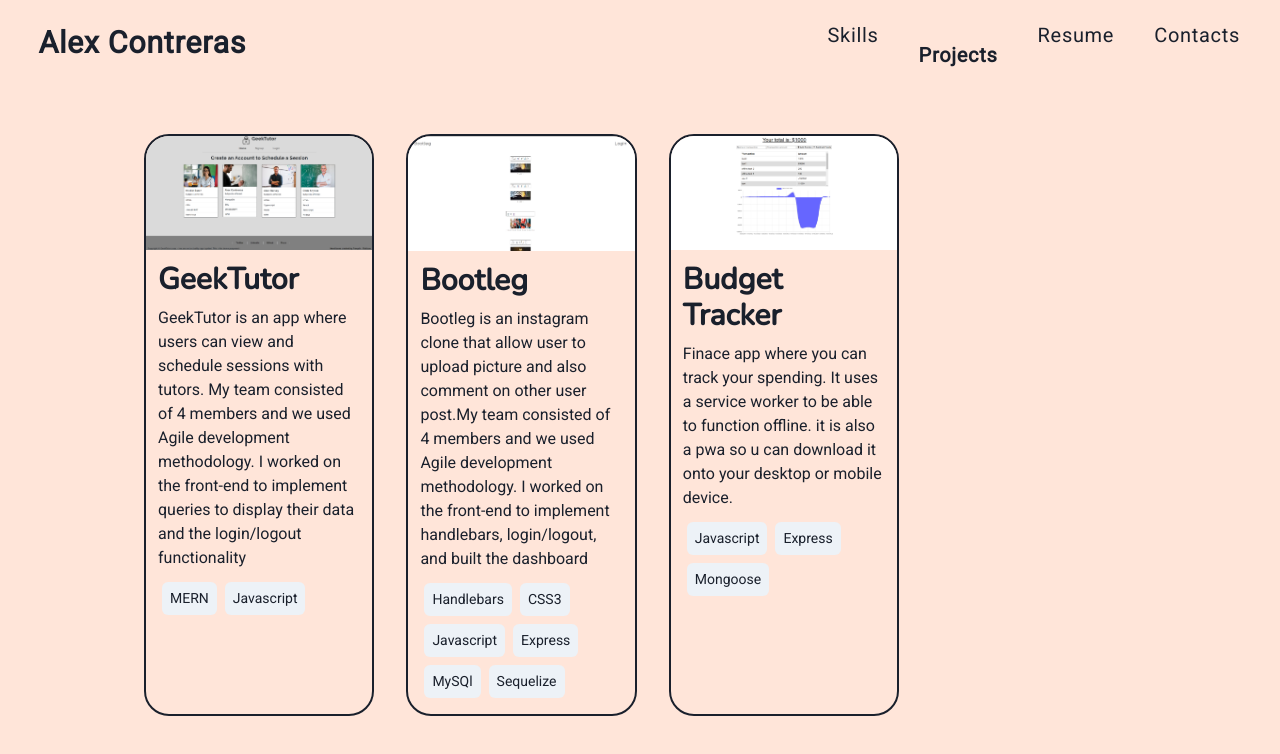
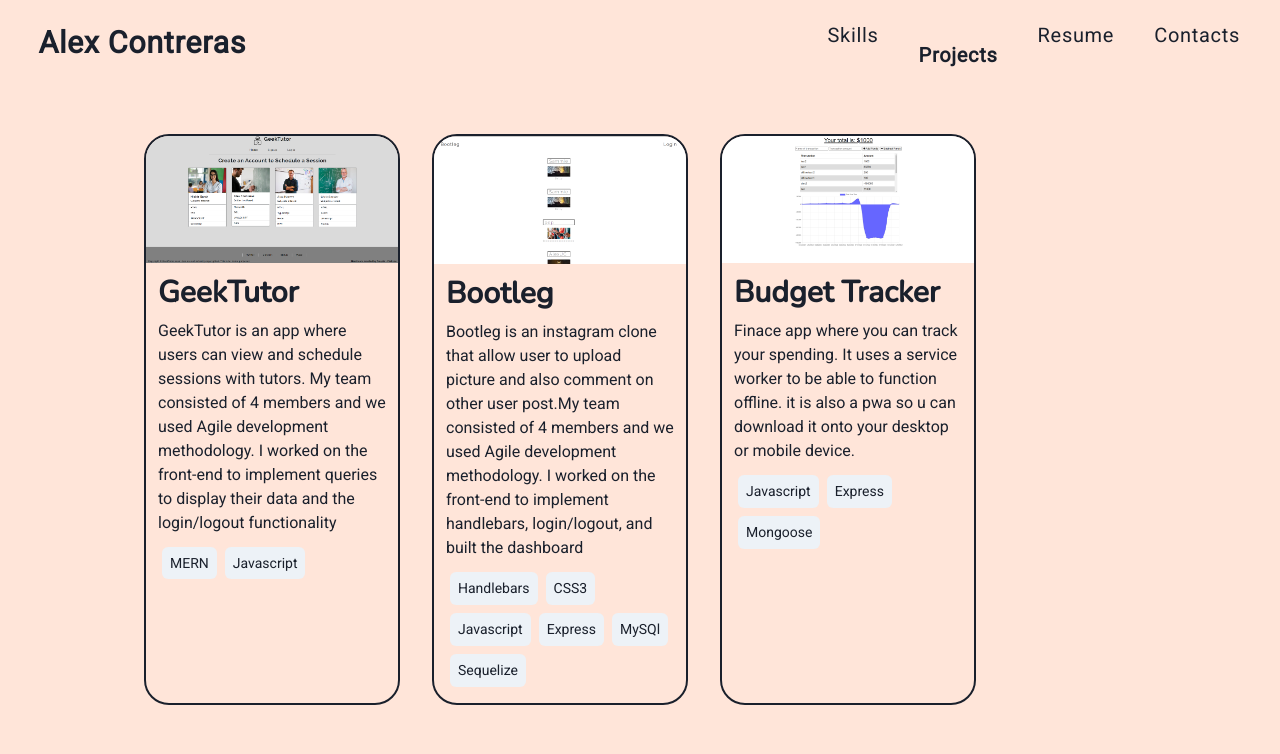
Before and after one commit to AlexUrielContreras/alex-website, a React (Create React App) app: page / in a window 1280 px wide. Both pictures are taken after a click on the link "Projects". Shown: the top 754 px of the page. Built offline with nearby package versions, Linux system fonts and the light colour scheme.

Commit message:
feat: made project title a link to the deloyed application

```diff
--- a/src/componets/Project.js
+++ b/src/componets/Project.js
@@ -1,14 +1,17 @@
-import { Box,Image,Heading, Text, Tag, Flex } from '@chakra-ui/react'
+import { Box,Image,Heading, Text, Tag, Flex, Link } from '@chakra-ui/react'
 
 function Project({info}) {
     console.log(info)
 
-    const {name , description, tech} = info
+    const {name , description, tech, link} = info
     return (
-        <Box border='2px' borderRadius='25' w={{base:'80vw', md: '60vw', lg:'18vw'}}  m={4} _hover={{boxShadow:'dark-lg'}}>
+        <Box border='2px' borderRadius='25' w={{base:'80vw', md: '60vw', lg:'20vw'}}  m={4} _hover={{boxShadow:'dark-lg'}}>
             <Image borderTopRadius='23' src={require(`../assets/project-img/${name}.png`)} />
             <Box p={3}>
-                <Heading as='h3' fontSize='3xl'>{name}</Heading>
+                <Link href={`${link}`}>
+                    <Heading as='h3' fontSize='3xl'>{name}</Heading>
+                </Link>
+
                 <Text as='p' fontSize={{base:'md'}} my='2' >{description}</Text>
                 <Flex wrap='wrap'>
                     {tech.map((lang) => (
--- a/src/pages/Projects.js
+++ b/src/pages/Projects.js
@@ -8,17 +8,20 @@ function Projects() {
         {
             name: 'GeekTutor',
             description: 'GeekTutor is an app where users can view and schedule sessions with tutors. My team consisted of 4 members and we used Agile development methodology. I worked on the front-end to implement queries to display their data and the login/logout functionality',
-            tech: ['MERN', 'Javascript']
+            tech: ['MERN', 'Javascript'],
+            link: 'https://geektutor-123.herokuapp.com/'
         },
         {
             name: 'Bootleg',
             description: 'Bootleg is an instagram clone that allow user to upload picture and also comment on other user post.My team consisted of 4 members and we used Agile development methodology. I worked on the front-end to implement handlebars, login/logout, and built the dashboard',
-            tech: ['Handlebars', 'CSS3','Javascript', 'Express', 'MySQl', 'Sequelize']
+            tech: ['Handlebars', 'CSS3','Javascript', 'Express', 'MySQl', 'Sequelize'],
+            link: 'https://group-project-bootleg.herokuapp.com/'
         },
         {
             name: 'Budget Tracker',
             description: 'Finace app where you can track your spending. It uses a service worker to be able to function offline. it is also a pwa so u can download it onto your desktop or mobile device.',
-            tech: ['Javascript', 'Express', 'Mongoose']
+            tech: ['Javascript', 'Express', 'Mongoose'],
+            link: 'https://agile-forest-86640.herokuapp.com/'
         }
     ];
 
```
